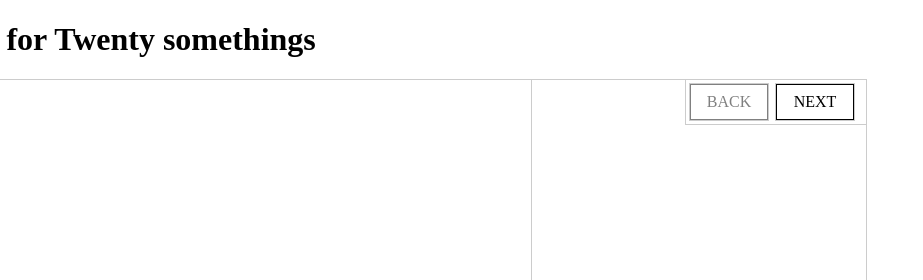
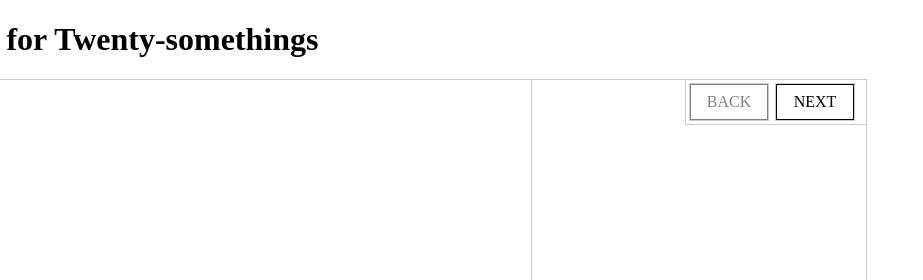
Before and after one commit to haridassharanya/Disneyfor20s, a plain HTML site: page index.html in a window 1280 px wide. Shown: the top 280 px of the page, 102-1025 px from the left. Drawn offline with nearby package versions, Linux system fonts and the light colour scheme.

Commit message:
with comments

```diff
--- a/index.html
+++ b/index.html
@@ -3,16 +3,18 @@
 <html xmlns="http://www.w3.org/1999/xhtml">
 	<head>
 		<meta http-equiv="Content-Type" content="text/html; charset=utf-8" />
+		<!--this is the webpage title-->
 		<title>Disney for 20somethings</title>
 
 		<link href="style.css" rel="stylesheet">
 
 	</head>
 	<body>
-		<h1>Disney for Twenty somethings</h1>
+		<!--this is the heading for the slideshow-->
+		<h1>Disney for Twenty-somethings</h1>
 
 	<div id="main-content">
-
+	<!--naming the buttons to go to the previous and next slideshow, BACK and NEXT-->
 			<div class = "button-holder">
 
 				<div class = "button back">
@@ -27,6 +29,8 @@
 
 			<!--images will go here-->
 		</div>
+
+		<!--links the html to the javascript page-->
 		<script src="http://ajax.googleapis.com/ajax/libs/jquery/1.11.0/jquery.min.js"></script>
 
 		<script src= "scripts.js" type="text/javascript" ></script>
```
